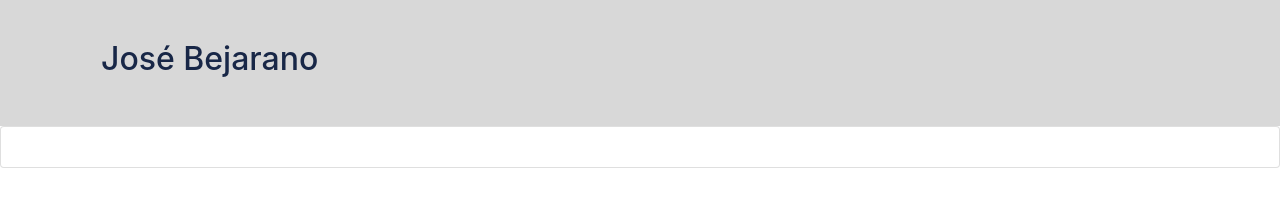
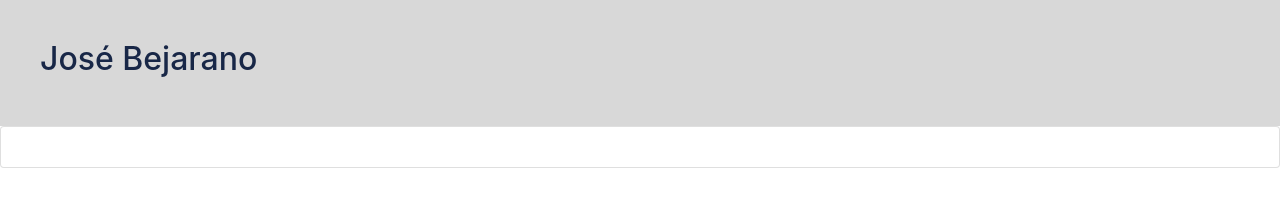
Before and after one commit to federicobejarano/portfolio, a website: page index.html in a window 1280 px wide. Drawn offline with nearby package versions, Linux system fonts and the light colour scheme; grey boxes are pictures that could not be loaded.

Commit message:
Update index.html

```diff
--- a/index.html
+++ b/index.html
@@ -8,18 +8,13 @@
   </head>
   <body>
     <header id="main-header" class="p-4 mb3">
-      <div class="container">
-        <div class="row">
-          <div class="col-md-6">
-            <h3 id="header-title">José Bejarano</h3>
-          </div>
-        </div>
-      </div>
+      <h3 id="header-title">José Bejarano</h3>
     </header>
+    <main>
       <div id="main" class="card card-body">
         <div id="gallery"></div>
       </div>
-
+    </main>
     <script src="main.js"></script>
     <script src="https://code.jquery.com/jquery-3.2.1.slim.min.js" integrity="sha384-KJ3o2DKtIkvYIK3UENzmM7KCkRr/rE9/Qpg6aAZGJwFDMVNA/GpGFF93hXpG5KkN" crossorigin="anonymous"></script>
     <script src="https://cdn.jsdelivr.net/npm/popper.js@1.12.9/dist/umd/popper.min.js" integrity="sha384-ApNbgh9B+Y1QKtv3Rn7W3mgPxhU9K/ScQsAP7hUibX39j7fakFPskvXusvfa0b4Q" crossorigin="anonymous"></script>
```
